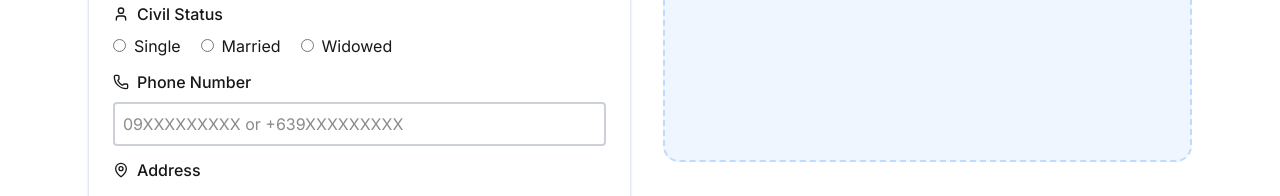
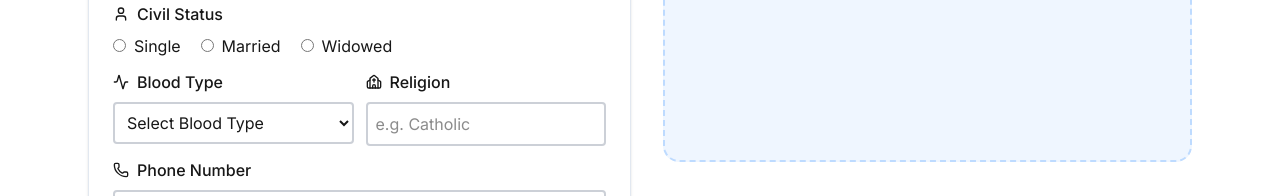
Before and after one commit to Ren-Josh/HeartConnect, a Next.js app: page /generate in a window 1280 px wide. Shown: the part 450-646 px from the top of the page. Built offline with nearby package versions, Linux system fonts and the light colour scheme; no server answers.

Commit message:
Added religion and blood type

```diff
--- a/src/app/components/formComponents/personalInformation.tsx
+++ b/src/app/components/formComponents/personalInformation.tsx
@@ -9,6 +9,8 @@ import {
   MapPin,
   Ruler,
   Weight,
+  Activity,
+  Church,
 } from "lucide-react";
 import { useState, useEffect } from "react";
 
@@ -214,6 +216,44 @@ export function PersonalInformation({
           </div>
         </div>
 
+        <div className="space-y-2">
+          <label className="text-md font-medium flex items-center gap-2">
+            <Activity size={16} /> Blood Type
+          </label>
+          <select
+            className="w-full border-2 border-gray-400/50 p-2 rounded cursor-pointer"
+            onChange={(e) =>
+              setFormData({ ...formData, blood: e.target.value })
+            }
+          >
+            <option className="text-gray-400" selected disabled hidden>
+              Select Blood Type
+            </option>
+            <option>A+</option>
+            <option>A-</option>
+            <option>B+</option>
+            <option>B-</option>
+            <option>O+</option>
+            <option>O-</option>
+            <option>AB+</option>
+            <option>AB-</option>
+          </select>
+        </div>
+
+        <div className="space-y-2">
+          <label className="text-md font-medium flex items-center gap-2">
+            <Church size={16} /> Religion
+          </label>
+          <input
+            className="w-full border-2 border-gray-400/50 p-2 rounded"
+            placeholder="e.g. Catholic"
+            onChange={(e) =>
+              setFormData({ ...formData, religion: e.target.value })
+            }
+            required
+          />
+        </div>
+
         <div className="space-y-2 md:col-span-2">
           <label className="text-md font-medium flex items-center gap-2">
             <Phone size={16} />
--- a/src/app/components/handleFormQR.tsx
+++ b/src/app/components/handleFormQR.tsx
@@ -29,7 +29,7 @@ export function HandleFormQR({ formData, setFormData, setQrUrl }: any) {
       const baseUrl = "https://heart-connect-qr.vercel.app/scan";
       const redirectUrl = `${baseUrl}?data=${encodedData}`;
       setQrUrl(
-        `https://api.qrserver.com/v1/create-qr-code/?size=1000x1000&format=png&margin=5&qzone=10&data=${encodeURIComponent(redirectUrl)}`,
+        `https://api.qrserver.com/v1/create-qr-code/?data=${encodeURIComponent(redirectUrl)}&size=1000x1000&qzone=5&margin=10`,
       );
     }
   };
--- a/src/app/generate/page.tsx
+++ b/src/app/generate/page.tsx
@@ -15,6 +15,7 @@ export default function GenerateQR() {
     barangay: "",
     municipality: "",
     province: "",
+    religion: "",
     phone: "",
     emergencyContactPerson: "",
     emergencyContactNumber: "",
--- a/src/app/scan/page.tsx
+++ b/src/app/scan/page.tsx
@@ -30,11 +30,6 @@ export default function ScanQR() {
       "reader",
       {
         fps: 20,
-        qrbox: (w, h) => {
-          const minEdge = Math.min(w, h);
-          const size = Math.floor(minEdge * 1);
-          return { width: size, height: size };
-        },
         aspectRatio: 1.0,
         rememberLastUsedCamera: false,
         videoConstraints: {
@@ -44,29 +39,46 @@ export default function ScanQR() {
       false,
     );
 
-    const onScanSuccess = (decodedText: string) => {
+    const onScanSuccess = async (decodedText: string) => {
       try {
         let finalData: any = null;
+        const trimmed = decodedText.trim();
 
-        if (decodedText.includes("?data=")) {
-          const urlParts = decodedText.split("?data=");
-          const rawJson = decodeURIComponent(urlParts[1]);
-          finalData = JSON.parse(rawJson);
-        } else if (decodedText.startsWith("{")) {
-          finalData = JSON.parse(decodedText);
-        } else {
-          const lines = decodedText.split("\n");
+        // Case 1: URL with ?data=
+        if (trimmed.includes("?data=")) {
+          const url = new URL(trimmed);
+          const rawJson = url.searchParams.get("data");
+
+          if (rawJson) {
+            finalData = JSON.parse(decodeURIComponent(rawJson));
+          }
+        }
+
+        // Case 2: Pure JSON
+        else if (trimmed.startsWith("{")) {
+          finalData = JSON.parse(trimmed);
+        }
+
+        // Case 3: Key-value format
+        else {
           const data: any = {};
-          lines.forEach((line) => {
-            const [key, ...val] = line.split(": ");
-            if (key) data[key.toLowerCase().trim()] = val.join(": ").trim();
+
+          trimmed.split("\n").forEach((line) => {
+            const separatorIndex = line.indexOf(":");
+
+            if (separatorIndex > -1) {
+              const key = line.slice(0, separatorIndex).toLowerCase().trim();
+              const value = line.slice(separatorIndex + 1).trim();
+              data[key] = value;
+            }
           });
+
           finalData = data;
         }
 
         if (finalData) {
           setPatientData(finalData);
-          scanner.clear().catch((err) => console.error("Clear error", err));
+          await scanner.clear();
         }
       } catch (err) {
         console.error("Decoding error:", err);
@@ -177,6 +189,11 @@ export default function ScanQR() {
                   </p>
                 </div>
               </div>
+
+              {/* Blood Type Highlight */}
+              <div className="bg-white text-red-600 font-extrabold px-4 py-2 rounded-xl text-lg shadow">
+                Blood Type: {patientData.blood || "N/A"}
+              </div>
             </div>
 
             {/* CONTENT */}
@@ -211,6 +228,9 @@ export default function ScanQR() {
                   </p>
                   <p>
                     <strong>Civil Status:</strong> {patientData.civilStatus}
+                  </p>
+                  <p>
+                    <strong>Religion:</strong> {patientData.religion || "N/A"}
                   </p>
                 </div>
 
@@ -266,7 +286,7 @@ export default function ScanQR() {
                     </p>
                   ) : (
                     <p>
-                      <strong>No Active Medication:</strong>
+                      <strong>No Active Medication</strong>
                     </p>
                   )}
 
```
